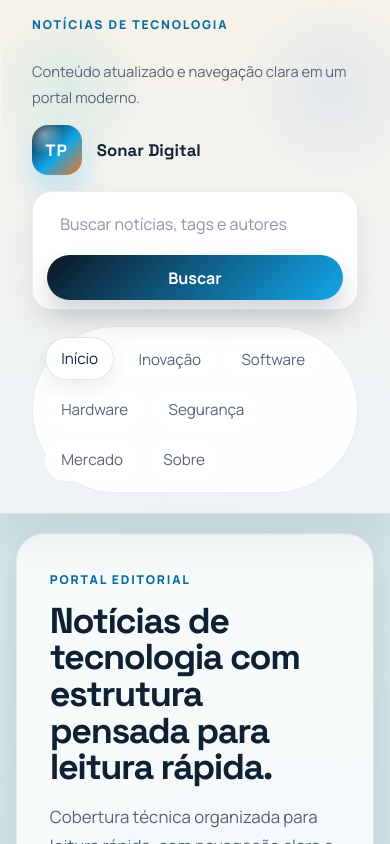
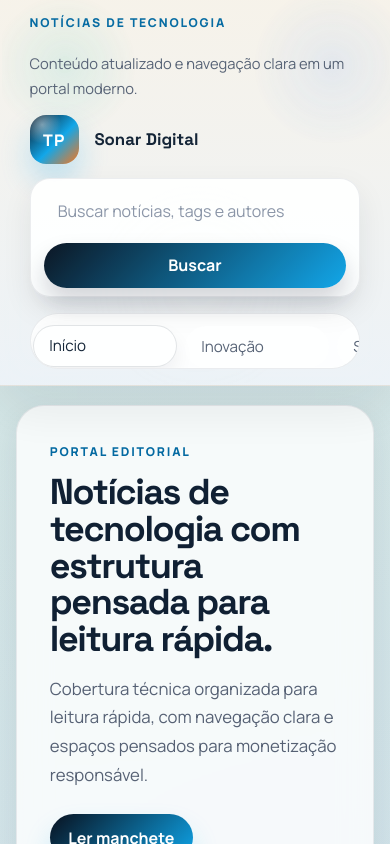
Before and after one commit to dev-johnathan/sonardigital, a React (Vite) app: page / in a window 390 px wide. Shown: the top 844 px of the page. Built offline with nearby package versions, Linux system fonts and the light colour scheme; no server answers.

Commit message:
Fix mobile header responsiveness and horizontal nav overflow

```diff
--- a/src/styles/global.css
+++ b/src/styles/global.css
@@ -1261,19 +1261,42 @@ button {
     padding-bottom: 3.2rem;
   }
 
+  .site-header__inner {
+    padding: 0.85rem 0.85rem 1rem;
+  }
+
   .site-header__topline {
     flex-direction: column;
     align-items: flex-start;
+    gap: 0.35rem;
+    margin-bottom: 0.85rem;
   }
 
   .site-header__main {
     grid-template-columns: 1fr;
     align-items: flex-start;
+    gap: 0.85rem;
   }
 
   .site-nav {
+    flex-wrap: nowrap;
     justify-content: flex-start;
     gap: 0.5rem;
+    overflow-x: auto;
+    padding: 0.7rem 0.15rem 0;
+    background: rgba(255, 255, 255, 0.9);
+    border-radius: 999px;
+    -webkit-overflow-scrolling: touch;
+    scrollbar-width: none;
+    -ms-overflow-style: none;
+  }
+
+  .site-nav::-webkit-scrollbar {
+    display: none;
+  }
+
+  .site-nav__link {
+    min-width: 9rem;
   }
 
   .site-search {
```
